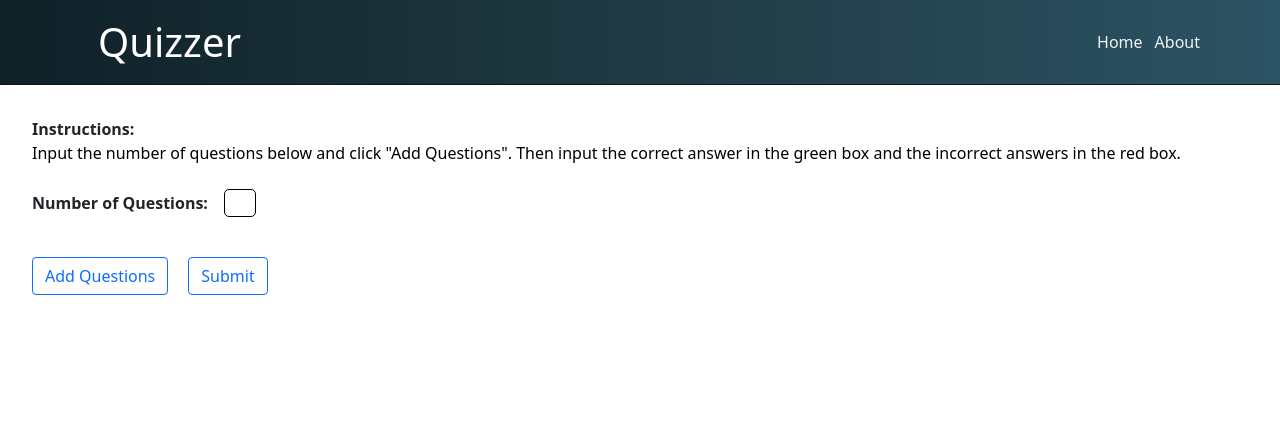
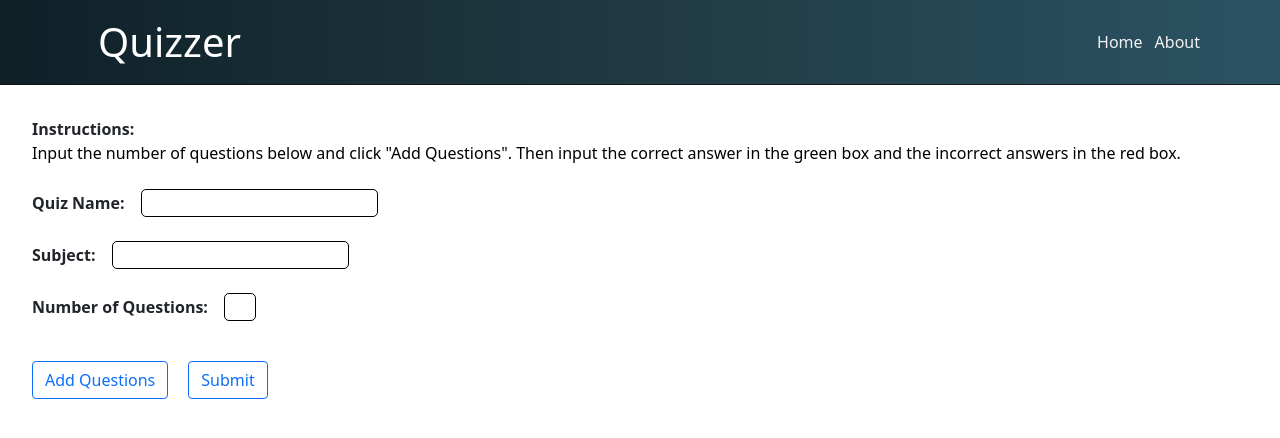
Before and after one commit to adke/Quiz_Application_OpenText_Fall-2022, a Next.js app in the folder frontend_nextjs/: page /addquiz in a window 1280 px wide. Shown: the top 438 px of the page. Built offline with nearby package versions, Linux system fonts and the light colour scheme.

Commit message:
Update AddQuiz

```diff
--- a/frontend_nextjs/components/AddQuestions.js
+++ b/frontend_nextjs/components/AddQuestions.js
@@ -1,5 +1,5 @@
 import questionStyles from '../styles/AddQ.module.css'
-import styles from '../styles/Card.module.css'
+
 import { useState } from 'react'
 
 function AddQuestions() {
@@ -44,12 +44,8 @@ function AddQuestions() {
                 ul.appendChild(document.createElement("br"));
                 ul.appendChild(input);                          // Answer input
             }
-
             ul.appendChild(document.createElement("br"));
-
         }
-
-
     };
 
     const [quiz, setQuiz] = useState();
@@ -74,6 +70,14 @@ function AddQuestions() {
                 <p>Input the number of questions below and click "Add Questions". Then input the correct answer in the green box and the incorrect answers in the red box.</p>
             </div>
 
+            <label>Quiz Name:</label>
+            <input type='text' />
+
+            <br />
+            <label>Subject:</label>
+            <input type='text' />
+
+            <br />
             <label>Number of Questions:</label>
             <input className={questionStyles.noq} type='text' id='questions' name='questions' />
 
```
